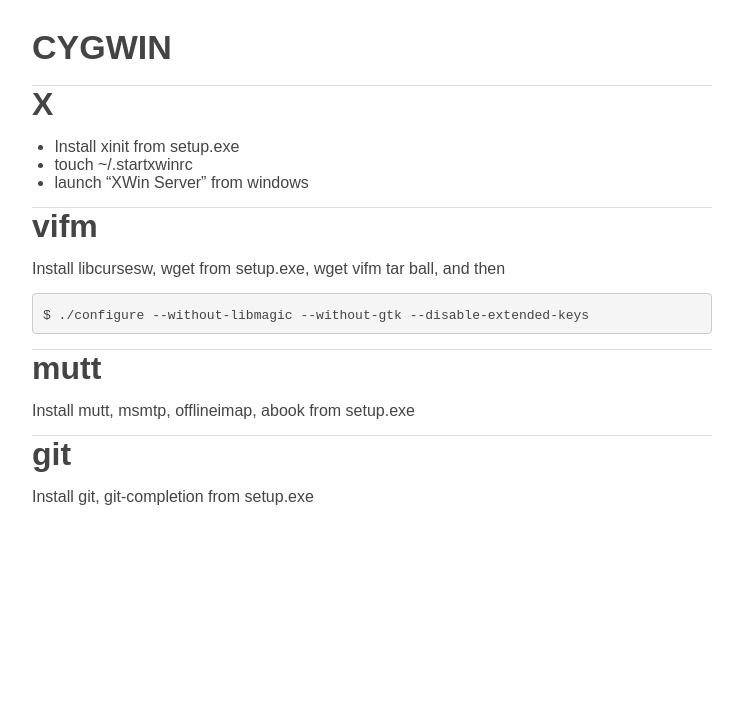
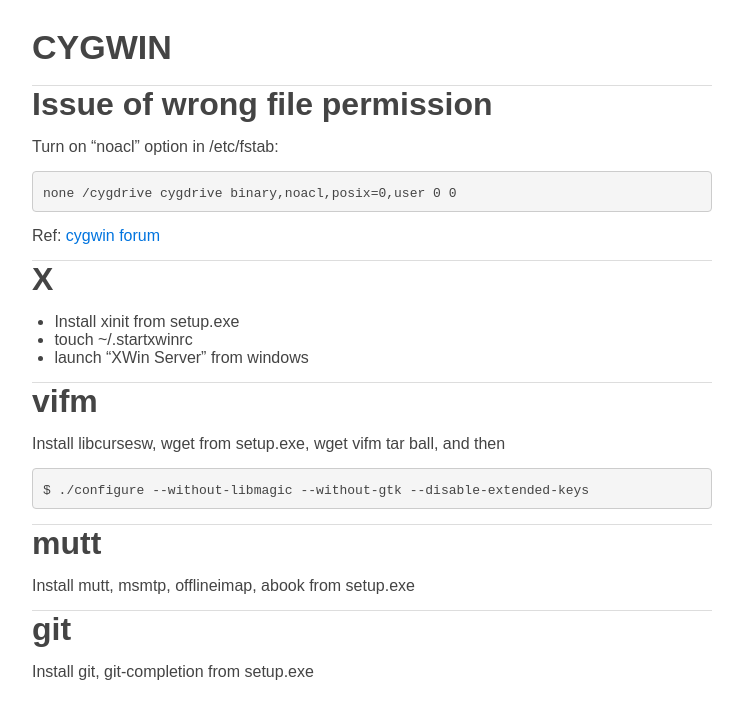
Before and after one commit to jintonic/jintonic.github.io, a Jekyll site: the page built from cs/cygwin/index.md, in a window 1280 px wide. Shown: the top 719 px of the page, without its empty margins (268-1011 px from the left). Built offline with Jekyll 4.4.1, drawn with Linux system fonts in a browser that asks for light colours; comment, search, counter and statistics services are not loaded.

Commit message:
added permision fix

```diff
--- a/cs/cygwin/index.md
+++ b/cs/cygwin/index.md
@@ -3,6 +3,17 @@
 category: cs
 title: cygwin
 ---
+
+Issue of wrong file permission
+==============================
+
+Turn on "noacl" option in /etc/fstab:
+
+~~~
+none /cygdrive cygdrive binary,noacl,posix=0,user 0 0
+~~~
+
+Ref: [cygwin forum](http://cygwin.1069669.n5.nabble.com/vim-and-file-permissions-on-Windows-7-td61390.html)
 
 X
 =
```
